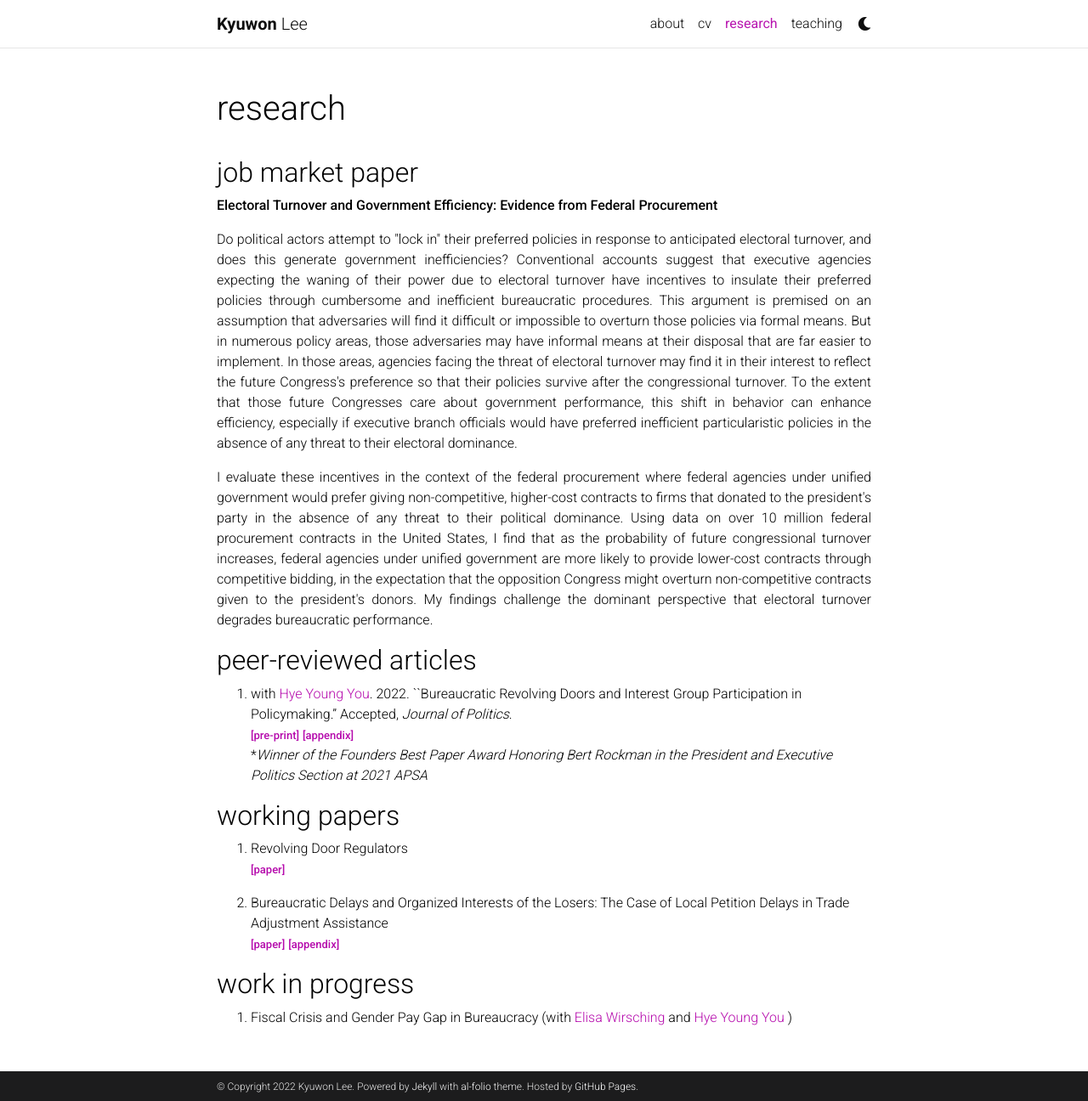
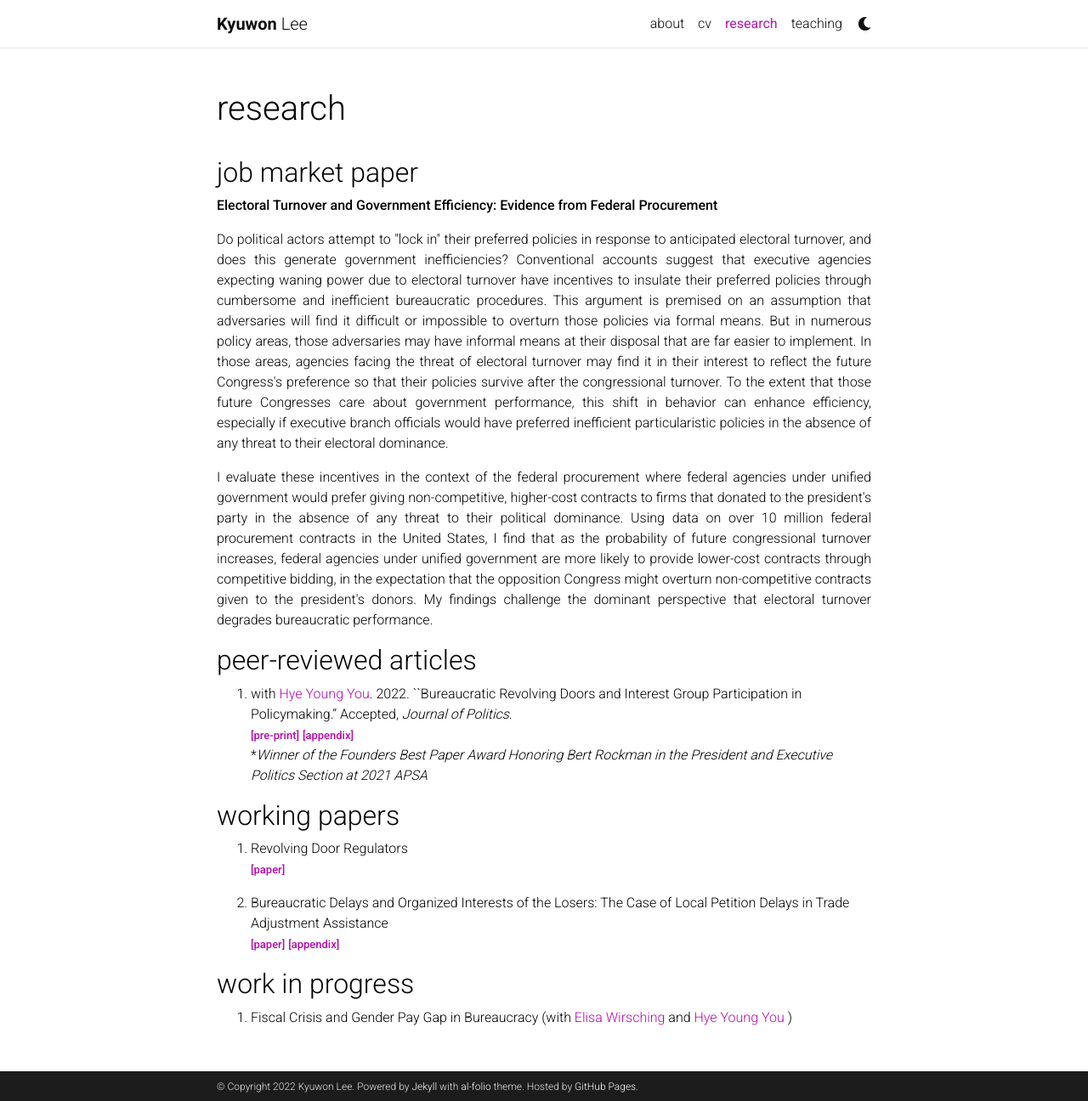
Before and after one commit to kyuwon-lee/kyuwon-lee.github.io, a Jekyll site: the page built from _pages/Research.md, in a window 1280 px wide and 1296 px high. Shown: the whole window at 85% size. Built offline with Jekyll 4.4.1, drawn with Linux system fonts in a browser that asks for light colours; comment, search, counter and statistics services are not loaded; a style sheet for code colours, icons or effects is not loaded.

Commit message:
Update Research.md

```diff
--- a/_pages/Research.md
+++ b/_pages/Research.md
@@ -9,7 +9,7 @@ nav: true
 **Electoral Turnover and Government Efficiency: Evidence from Federal Procurement**
 
 <p style="text-align: justify;"><font size="3">
-Do political actors attempt to "lock in" their preferred policies in response to anticipated electoral turnover, and does this generate government inefficiencies? Conventional accounts suggest that executive agencies expecting the waning of their power due to electoral turnover have incentives to insulate their preferred policies through cumbersome and inefficient bureaucratic procedures. This argument is premised on an assumption that adversaries will find it difficult or impossible to overturn those policies via formal means. But in numerous policy areas, those adversaries may have informal means at their disposal that are far easier to implement. In those areas, agencies facing the threat of electoral turnover may find it in their interest to reflect the future Congress's preference so that their policies survive after the congressional turnover. To the extent that those future Congresses care about government performance, this shift in behavior can enhance efficiency, especially if executive branch officials would have preferred inefficient particularistic policies in the absence of any threat to their electoral dominance.</font></p>
+Do political actors attempt to "lock in" their preferred policies in response to anticipated electoral turnover, and does this generate government inefficiencies? Conventional accounts suggest that executive agencies expecting waning power due to electoral turnover have incentives to insulate their preferred policies through cumbersome and inefficient bureaucratic procedures. This argument is premised on an assumption that adversaries will find it difficult or impossible to overturn those policies via formal means. But in numerous policy areas, those adversaries may have informal means at their disposal that are far easier to implement. In those areas, agencies facing the threat of electoral turnover may find it in their interest to reflect the future Congress's preference so that their policies survive after the congressional turnover. To the extent that those future Congresses care about government performance, this shift in behavior can enhance efficiency, especially if executive branch officials would have preferred inefficient particularistic policies in the absence of any threat to their electoral dominance.</font></p>
 
 <p style="text-align: justify;"><font size="3">
  I evaluate these incentives in the context of the federal procurement where federal agencies under unified government would prefer giving non-competitive, higher-cost contracts to firms that donated to the president's party in the absence of any threat to their political dominance. Using data on over 10 million federal procurement contracts in the United States, I find that as the probability of future congressional turnover increases, federal agencies under unified government are more likely to provide lower-cost contracts through competitive bidding, in the expectation that the opposition Congress might overturn non-competitive contracts given to the president's donors. My findings challenge the dominant perspective that electoral turnover degrades bureaucratic performance.</font></p>
```
